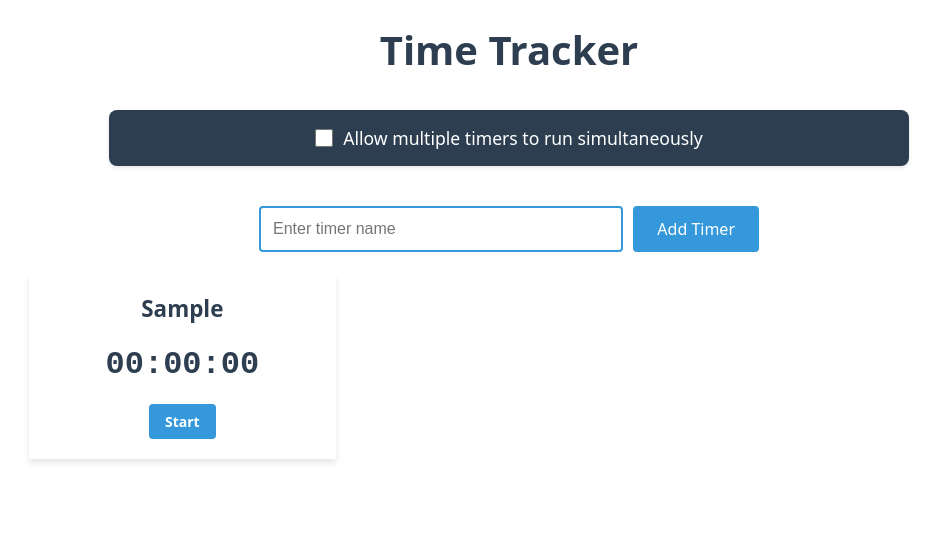
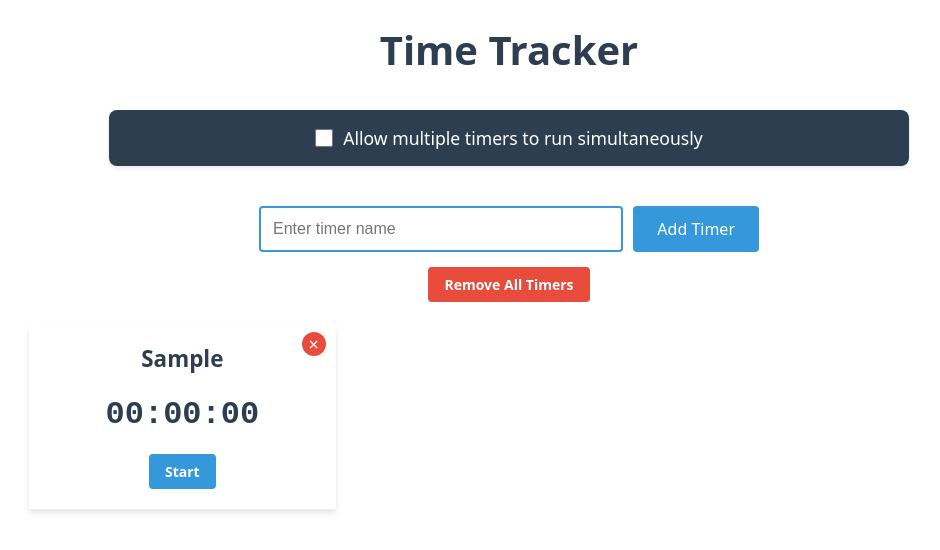
Before and after one commit to ozairkhan2810/timespent, a React (Vite) app: page / in a window 1280 px wide. Both pictures are taken after typing "Sample" into the empty fields and a click on the button "Add Timer". Shown: the top 550 px of the page, without its empty margins (131-1071 px from the left). Built offline with nearby package versions, Linux system fonts and the light colour scheme.

Commit message:
feat: delete activity

```diff
--- a/src/components/TimerManager.css
+++ b/src/components/TimerManager.css
@@ -5,12 +5,36 @@
   text-align: center;
 }
 
+.timer-controls {
+  display: flex;
+  flex-direction: column;
+  align-items: center;
+  gap: 15px;
+  margin-bottom: 20px;
+}
+
 .add-timer {
-  margin: 0 auto 20px auto;
+  width: 100%;
+  max-width: 500px;
   display: flex;
   gap: 10px;
-  max-width: 500px;
   justify-content: center;
+}
+
+.remove-all-btn {
+  padding: 8px 16px;
+  background-color: #e74c3c;
+  color: white;
+  border: none;
+  border-radius: 4px;
+  cursor: pointer;
+  font-size: 14px;
+  font-weight: 600;
+  transition: background-color 0.3s;
+}
+
+.remove-all-btn:hover {
+  background-color: #c0392b;
 }
 
 .add-timer input {
@@ -52,6 +76,35 @@
 .timer-container {
   width: 100%;
   max-width: 350px;
+  position: relative;
+}
+
+.timer-header {
+  position: absolute;
+  top: 10px;
+  right: 10px;
+  z-index: 1;
+}
+
+.remove-timer-btn {
+  width: 24px;
+  height: 24px;
+  border-radius: 50%;
+  border: none;
+  background-color: #e74c3c;
+  color: white;
+  font-size: 18px;
+  line-height: 1;
+  cursor: pointer;
+  display: flex;
+  align-items: center;
+  justify-content: center;
+  transition: background-color 0.3s;
+  padding: 0;
+}
+
+.remove-timer-btn:hover {
+  background-color: #c0392b;
 }
 
 .timer {
--- a/src/components/TimerManager.tsx
+++ b/src/components/TimerManager.tsx
@@ -128,6 +128,14 @@ const TimerManager: React.FC<TimerManagerProps> = ({ allowMultipleTimers = false
     );
   };
 
+  const removeTimer = (id: string) => {
+    setTimers((currentTimers) => currentTimers.filter(timer => timer.id !== id));
+  };
+
+  const removeAllTimers = () => {
+    setTimers([]);
+  };
+
   const formatTime = (seconds: number): string => {
     const hours = Math.floor(seconds / 3600);
     const minutes = Math.floor((seconds % 3600) / 60);
@@ -139,6 +147,7 @@ const TimerManager: React.FC<TimerManagerProps> = ({ allowMultipleTimers = false
 
   return (
     <div className="timer-manager">
+      <div className="timer-controls">
         <div className="add-timer">
           <input
             type="text"
@@ -148,10 +157,25 @@ const TimerManager: React.FC<TimerManagerProps> = ({ allowMultipleTimers = false
           />
           <button onClick={addTimer}>Add Timer</button>
         </div>
+        {timers.length > 0 && (
+          <button className="remove-all-btn" onClick={removeAllTimers}>
+            Remove All Timers
+          </button>
+        )}
+      </div>
 
       <div className="timers-list">
         {timers.map((timer) => (
           <div key={timer.id} className="timer-container">
+            <div className="timer-header">
+              <button
+                className="remove-timer-btn"
+                onClick={() => removeTimer(timer.id)}
+                title="Remove timer"
+              >
+                ×
+              </button>
+            </div>
             <Timer
               id={timer.id}
               name={timer.name}
```
Lines whose indentation alone changed are shown as unchanged.
